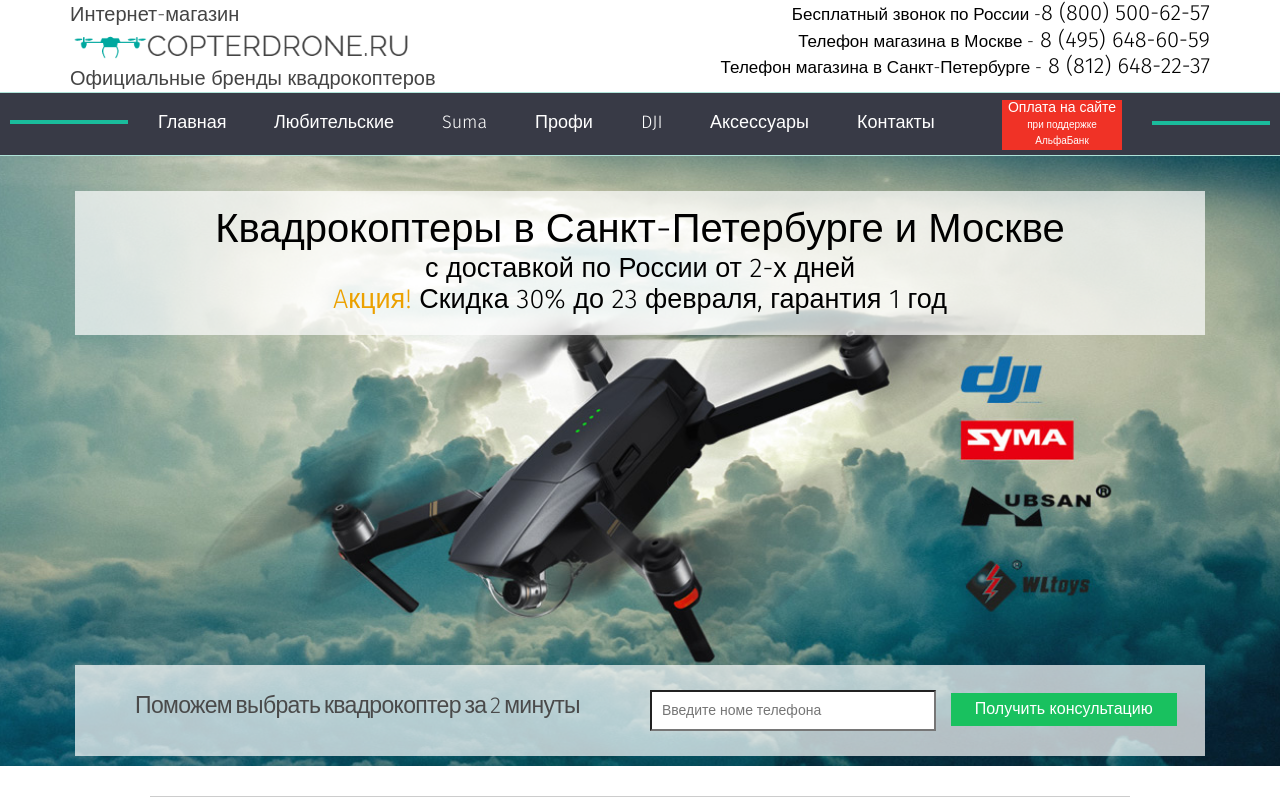
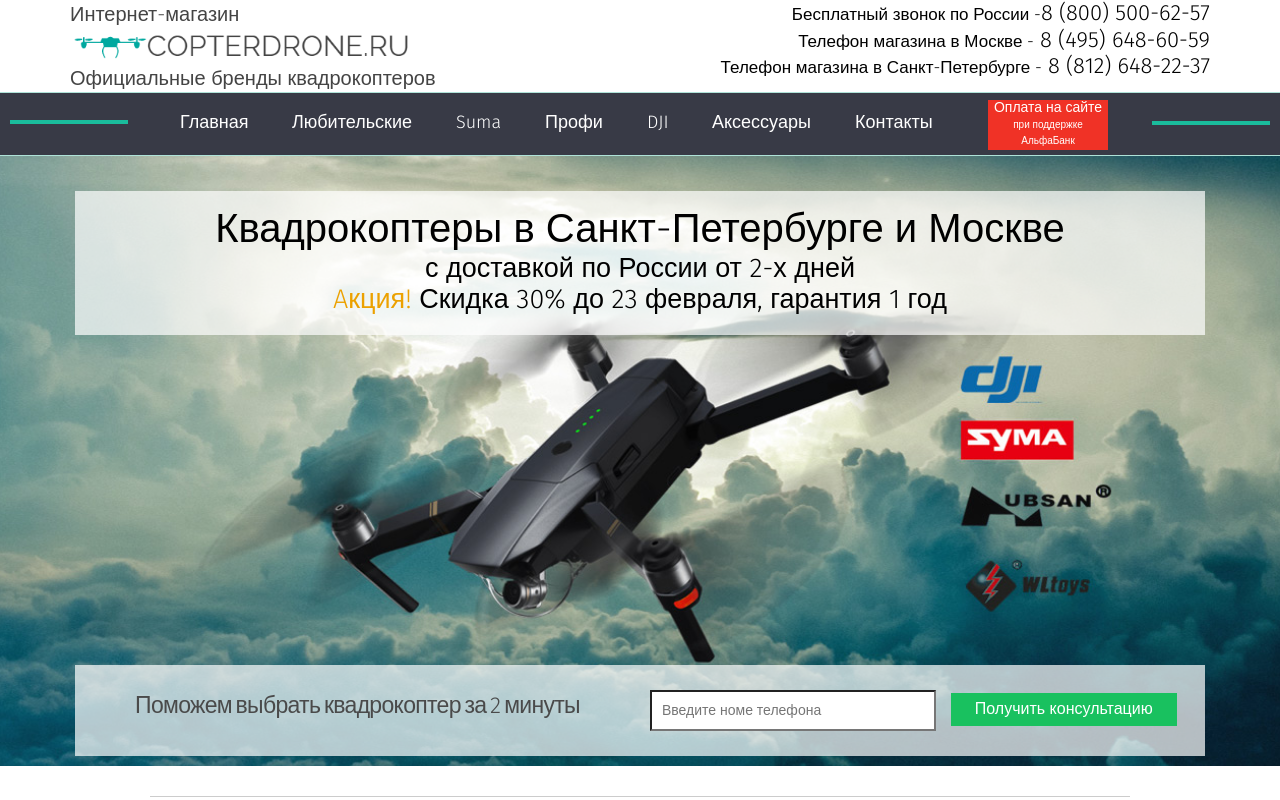
Before and after one commit to Annushka1/111, a plain HTML site: page index.html in a window 1280 px wide. Shown: the top 800 px of the page. Drawn offline with Linux system fonts and the light colour scheme; files whose address does not match are found by name.

```diff
--- a/css/lg-cols.css
+++ b/css/lg-cols.css
@@ -319,7 +319,7 @@
   font-size: 18px;
   text-decoration: none;
   color: #fff;
-  padding: 15px 20px 10px 0;
+  padding: 15px 8px 10px 8px;
   display: inline-block;
   cursor: pointer;
   margin: 0 25px 5px 0px;
```
